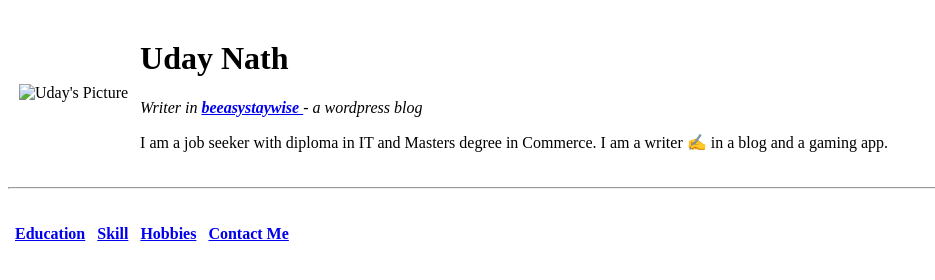
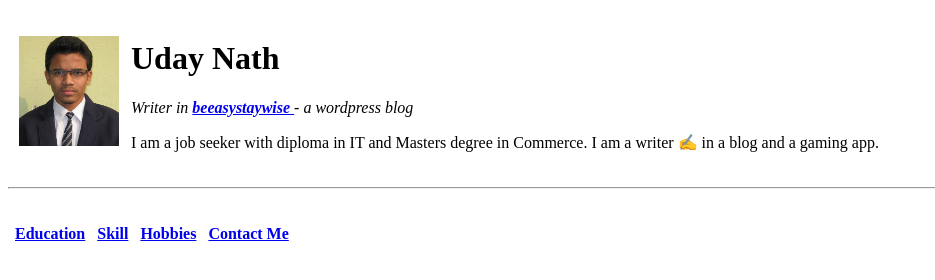
Before and after one commit to udaykaka25/cv, a plain HTML site: page index.html in a window 1280 px wide. Shown: the whole page, without its empty margins (0-935 px from the left). Drawn offline with Linux system fonts and the light colour scheme; the site is published under a folder, as on GitHub Pages, so addresses that start at the root find nothing.

Commit message:
Add initial CV

```diff
--- a/index.html
+++ b/index.html
@@ -9,7 +9,7 @@
 <body>
     <table cellspacing="10px">
         <tr>
-            <td><img src="/Images/UDAY20KB.jpg" alt="Uday's Picture" width="100px" height="110px"></td>
+            <td><img src="Images/UDAY20KB.jpg" alt="Uday's Picture" width="100px" height="110px"></td>
             <td><h1>Uday Nath</h1>
                 <p><em>Writer in <strong> <a href="https://beeasystaywise.wordpress.com/">beeasystaywise </a></strong> - a wordpress blog</em></p>
                 <p>I am a job seeker with diploma in IT and Masters degree in Commerce. I am a writer ✍ in a blog and a gaming app.</p></td>
```
